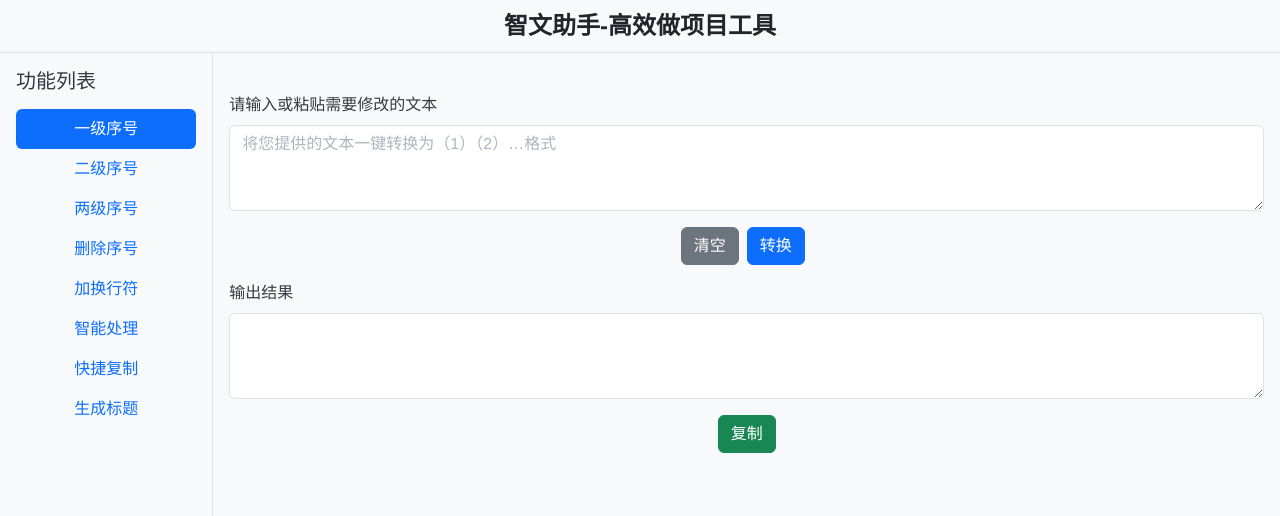
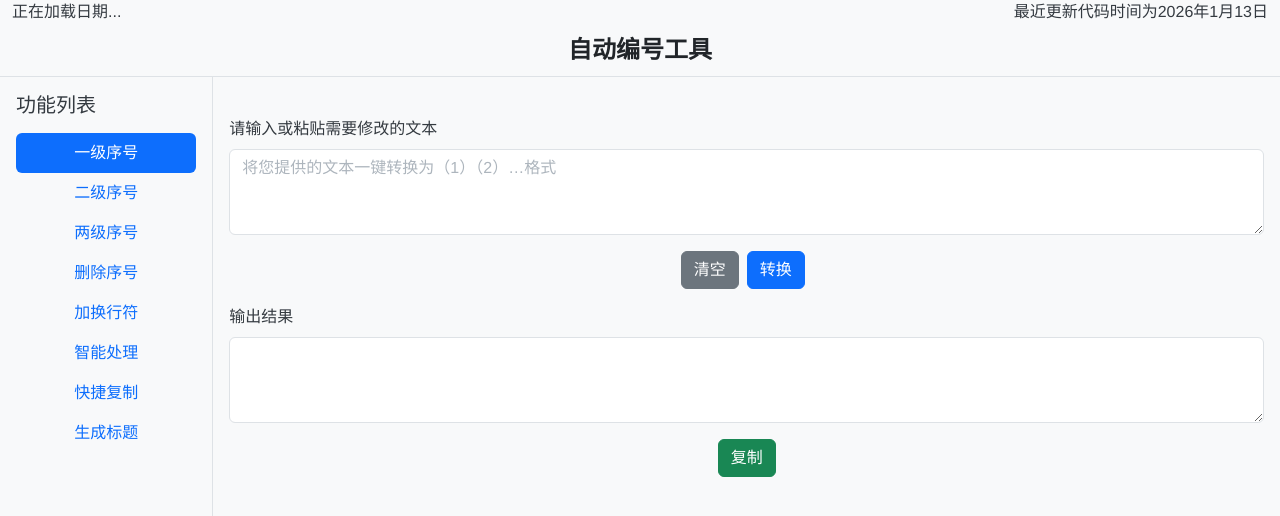
Before and after one commit to GD20250101/web_my_index, a plain HTML site: page index.html in a window 1280 px wide. Shown: the top 516 px of the page. Drawn offline with Linux system fonts and the light colour scheme.

Commit message:
Update index.html

```diff
--- a/index.html
+++ b/index.html
@@ -3,19 +3,28 @@
 <head>
     <meta charset="UTF-8">
     <meta name="viewport" content="width=device-width, initial-scale=1.0">
-    <title>智文助手-高效做项目工具</title>
+    <title>自动编号操作页面</title>
     <!-- Bootstrap CSS -->
     <link href="./static/css/bootstrap.min.css" rel="stylesheet">
     <!-- Custom CSS -->
     <link rel="stylesheet" href="./static/css/style.css">
 </head>
 <body>
+    <!-- 顶部导航条（新增） -->
+    <div class="top-info-bar">
+        <div class="container-fluid d-flex justify-content-between align-items-center">
+            <div id="current-date-display">正在加载日期...</div>
+            <!--<div class="top-slogan">祝您今天工作愉快！</div>-->
+            <div class="update-info">最近更新代码时间为2026年1月13日</div>
+        </div>
+    </div>
+
     <!-- 整体容器 -->
     <div class="container-fluid h-100 d-flex flex-column">
         <!-- 顶部状态栏 -->
         <header class="row bg-light p-2 border-bottom">
             <div class="col-12 text-center">
-                <span id="status-message" class="text-dark">智文助手-高效做项目工具</span>
+                <span id="status-message" class="text-dark">自动编号工具</span>
             </div>
         </header>
 
```
